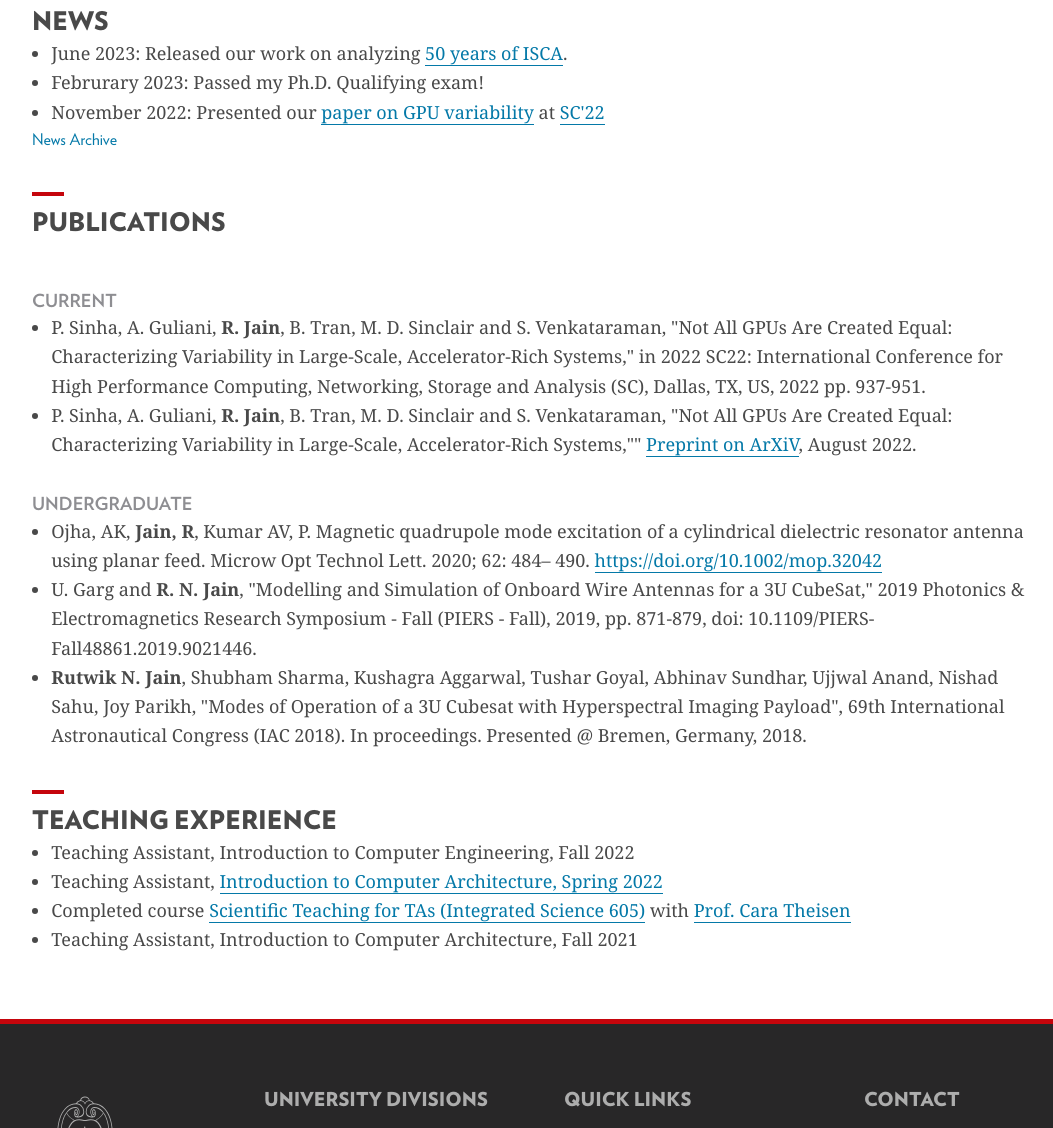
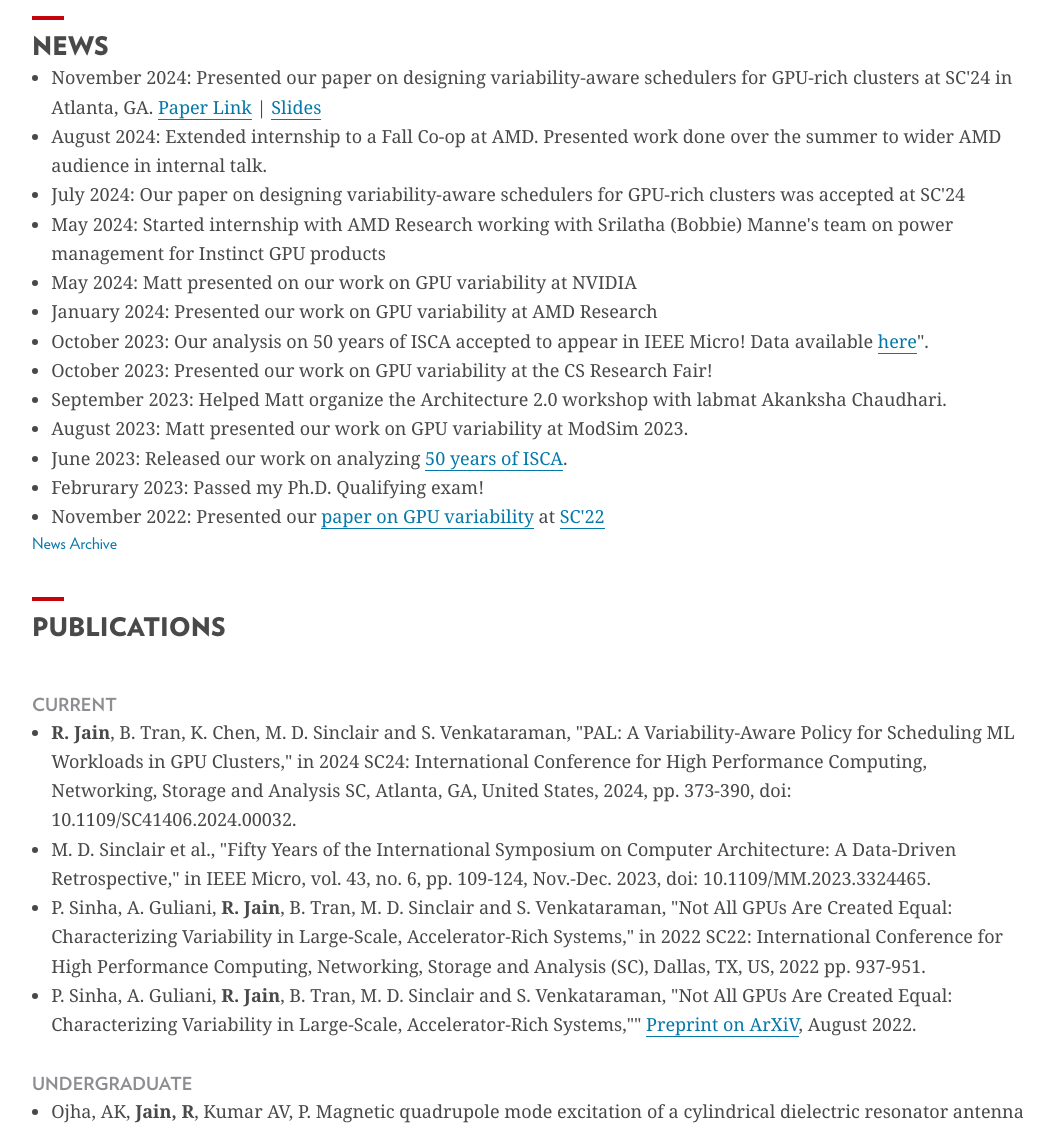
Before and after one commit to rutwik-n-jain/rutwik-n-jain.github.io, a plain HTML site: page index.html in a window 1280 px wide. Shown: the part 962-2090 px from the top of the page, without its empty margins (108-1161 px from the left). Drawn offline with Linux system fonts and the light colour scheme.

Commit message:
Updates 11/21/24

```diff
--- a/index.html
+++ b/index.html
@@ -141,13 +141,13 @@
                 <a href="https://www.linkedin.com/in/rutwik-n-jain/"><i class="fa fa-linkedin-square  fa-lg"></i> &nbsp; /rutwik-n-jain </a> &nbsp;
                 <a href="https://twitter.com/jain_rutwik"><i class="fa fa-twitter-square  fa-lg"></i> &nbsp; /jain_rutwik </a> &nbsp;
                 <br><br>
-                I am pursuing my Ph.D. in the <a href="https://www.cs.wisc.edu/">Computer Sciences department</a>
+                I am a 4th-year Ph.D. candidate in the <a href="https://www.cs.wisc.edu/">Computer Sciences department</a>
                 at <a href="http://www.wisc.edu">University of Wisconsin-Madison</a>, advised by <a href="https://pages.cs.wisc.edu/~sinclair/">Prof. Matt Sinclair</a>
                 and <a href="https://shivaram.org/">Prof. Shivaram Venkataraman</a>.
                 <br><br>
-                My research interests lie in the area of computer architecture and systems.
-                My latest research focuses on realizing improved performance for large-scale, heterogeneous, accelerator-rich systems.
-                I am interested in exploring hardware and software co-design to improve power and energy efficiency in supercomputers and HPC systems.
+                My research interests lie in the area of computer architecture and systems, particularly for efficient power management for GPUs and large-sclae GPU-rich systems.
+                Most recently, I have been collaborating with AMD Research and Development (RAD) to explore hardware and software co-design to improve power management efficiency.
+                I am interested in examining this problem across the system stack, from a single GPU to large-scale GPU-based HPC systems.
                 <br><br>
                 Until July 2020, I was part of <a href="https://www.nvidia.com/en-in/">Nvidia Graphics</a> in the role of ASIC Design Engineer
                 for the SoC Memory Subsystem team in Bengaluru (India). I completed my Bachelor's degree in
@@ -181,8 +181,39 @@
           <div class="uw-row">
             <ul class="uw-list-tight" style="font-family:sans-serif;">
               <li>
+                November 2024: Presented our paper on designing variability-aware schedulers for GPU-rich clusters at SC'24 in Atlanta, GA.
+                <a href="https://dl.acm.org/doi/10.1109/SC41406.2024.00032">Paper Link</a> | <a href="https://drive.google.com/file/d/1glT-TujA5oKVvLjJW2VDRysWaDmeu-cl/view?usp=sharing">Slides</a>
+              </li>
+              <li>
+                August 2024: Extended internship to a Fall Co-op at AMD. Presented work done over the summer to wider AMD audience in internal talk.
+              </li>
+              <li>
+                July 2024: Our paper on designing variability-aware schedulers for GPU-rich clusters was accepted at SC'24
+              </li>
+              <li>
+                May 2024: Started internship with AMD Research working with Srilatha (Bobbie) Manne's team on power management for Instinct GPU products
+              </li>
+              <li>
+                May 2024: Matt presented on our work on GPU variability at NVIDIA
+              </li>
+              <li>
+                January 2024: Presented our work on GPU variability at AMD Research
+              </li>
+              <li>
+                October 2023: Our analysis on 50 years of ISCA accepted to appear in IEEE Micro! Data available <a href="https://www.kaggle.com/datasets/isca50/50-years-of-isca">here</a>".
+              </li>
+              <li>
+                October 2023: Presented our work on GPU variability at the CS Research Fair!
+              </li>
+              <li>
+                September 2023: Helped Matt organize the Architecture 2.0 workshop with labmat Akanksha Chaudhari.
+              </li>
+              <li>
+                August 2023: Matt presented our work on GPU variability at ModSim 2023.
+              </li>
+              <li>
                 June 2023: Released our work on analyzing <a href="https://arxiv.org/abs/2306.03964">50 years of ISCA</a>.
-             </li>
+              </li>
               <li>
                 Februrary 2023: Passed my Ph.D. Qualifying exam!
               </li>
@@ -208,6 +239,12 @@
           </div>
           <div class="uw-row">
             <ul class="uw-list-tight" style="font-family:sans-serif;">
+              <li>
+                <b>R. Jain</b>, B. Tran, K. Chen, M. D. Sinclair and S. Venkataraman, "PAL: A Variability-Aware Policy for Scheduling ML Workloads in GPU Clusters," in 2024 SC24: International Conference for High Performance Computing, Networking, Storage and Analysis SC, Atlanta, GA, United States, 2024, pp. 373-390, doi: 10.1109/SC41406.2024.00032.
+              </li>
+              <li>
+                M. D. Sinclair et al., "Fifty Years of the International Symposium on Computer Architecture: A Data-Driven Retrospective," in IEEE Micro, vol. 43, no. 6, pp. 109-124, Nov.-Dec. 2023, doi: 10.1109/MM.2023.3324465.
+              </li>
               <li>
                 P. Sinha, A. Guliani, <b>R. Jain</b>, B. Tran, M. D. Sinclair and S. Venkataraman, "Not All GPUs Are Created Equal: Characterizing Variability in Large-Scale, Accelerator-Rich Systems," in 2022 SC22: International Conference for High Performance Computing, Networking, Storage and Analysis (SC), Dallas, TX, US, 2022 pp. 937-951.
               </li>
```
